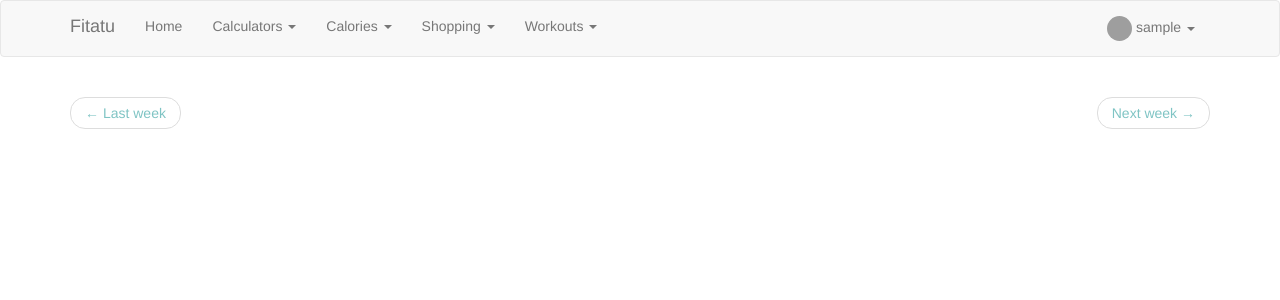
After one commit to domittaa/fitatu, a Flask app: page /workout_plan in a window 1280 px wide. The commit adds this page. Shown: the top 300 px of the page. Run offline with Flask 2, Linux system fonts and the light colour scheme; the visitor is signed in with stand-in values (Sample User, id 1); data comes from the database, SQL or seed files in the repository; some libraries are stand-ins or nearby versions; grey boxes are pictures that could not be loaded.

Commit message:
workout bp

```diff
--- a/app/__init__.py
+++ b/app/__init__.py
@@ -36,6 +36,9 @@ def create_app(config_class=Config):
     from app.shopping import bp as shopping_bp
     app.register_blueprint(shopping_bp)
 
+    from app.workouts import bp as workouts_bp
+    app.register_blueprint(workouts_bp)
+
     return app
 
 from app import models
--- a/app/templates/base.html
+++ b/app/templates/base.html
@@ -23,6 +23,15 @@
                 <ul class="nav navbar-nav">
                     <li><a href="{{ url_for('profile.index') }}">Home</a></li>
                     <li class="dropdown">
+                        <a href="#" class="dropdown-toggle" data-toggle="dropdown" role="button"
+                           aria-haspopup="true" aria-expanded="false">Calculators <span class="caret"></span></a>
+                        <ul class="dropdown-menu" aria-labelledby="dropdownMenuButton">
+                            <li><a href="{{ url_for('calculators.bmi') }}">BMI calculator</a></li>
+                            <li><a href="{{ url_for('calculators.bmr') }}">BMR calculator</a></li>
+                            <li><a href="{{ url_for('calculators.ter') }}">TER calculator</a></li>
+                        </ul>
+                    </li>
+                    <li class="dropdown">
                     <a href="#" class="dropdown-toggle" data-toggle="dropdown" role="button"
                        aria-haspopup="true" aria-expanded="false">Calories <span class="caret"></span></a>
                         <ul class="dropdown-menu" aria-labelledby="dropdownMenuButton">
@@ -32,24 +41,20 @@
                     </li>
                     <li class="dropdown">
                     <a href="#" class="dropdown-toggle" data-toggle="dropdown" role="button"
-                       aria-haspopup="true" aria-expanded="false">Planning <span class="caret"></span></a>
+                       aria-haspopup="true" aria-expanded="false">Shopping <span class="caret"></span></a>
                         <ul class="dropdown-menu" aria-labelledby="dropdownMenuButton">
                             <li><a href="{{ url_for('shopping.list') }}">Shopping List</a></li>
                             <li><a href="{{ url_for('shopping.fridge') }}">My Fridge</a></li>
                             <li><a href="{{ url_for('shopping.week_menu') }}"> Menu</a></li>
-                            <li><a href=""> Workouts</a></li>
                         </ul>
                     </li>
                     <li class="dropdown">
-                        <a href="#" class="dropdown-toggle" data-toggle="dropdown" role="button"
-                           aria-haspopup="true" aria-expanded="false">Calculators <span class="caret"></span></a>
+                    <a href="#" class="dropdown-toggle" data-toggle="dropdown" role="button"
+                       aria-haspopup="true" aria-expanded="false">Workouts <span class="caret"></span></a>
                         <ul class="dropdown-menu" aria-labelledby="dropdownMenuButton">
-                            <li><a href="{{ url_for('calculators.bmi') }}">BMI calculator</a></li>
-                            <li><a href="{{ url_for('calculators.bmr') }}">BMR calculator</a></li>
-                            <li><a href="{{ url_for('calculators.ter') }}">TER calculator</a></li>
+                        <li><a href="{{ url_for('workouts.workout_plan') }}"> Plan</a></li>
                         </ul>
                     </li>
-
                 </ul>
                 <ul class="nav navbar-nav navbar-right">
                     {% if current_user.is_anonymous %}
--- /dev/null
+++ b/app/templates/workouts/workout_plan.html
@@ -0,0 +1,21 @@
+{% extends 'base.html' %}
+{% block app_content %}
+
+
+
+
+    <nav aria-label="...">
+        <ul class="pager">
+            <li class="previous">
+                <a style="color: rgb(127,196,196);" href="{{ url_for('workouts.workout_plan', date=yesterday) }}">
+                    <span aria-hidden="true"> &larr;</span> Last week
+                </a>
+            </li>
+            <li class="next">
+                <a style="color: rgb(127,196,196);" href="{{url_for('workouts.workout_plan', date=tomorrow)}}"> Next week
+                    <span aria-hidden="true">&rarr;</span>
+                </a>
+            </li>
+        </ul>
+    </nav>
+{% endblock %}
--- /dev/null
+++ b/app/week_func.py
@@ -0,0 +1,108 @@
+from datetime import datetime, timedelta
+
+
+def get_week(date):
+    today = datetime.strptime(date, '%Y-%m-%d').date()
+
+    if today.weekday() == 0:
+        monday = today
+        tuesday = today + timedelta(days=1)
+        wednesday = today + timedelta(days=2)
+        thursday = today + timedelta(days=3)
+        friday = today + timedelta(days=4)
+        saturday = today + timedelta(days=5)
+        sunday = today + timedelta(days=6)
+
+        week = {key: value for (key, value) in (
+            ('monday', monday), ('tuesday', tuesday), ('wednesday', wednesday), ('thursday', thursday),
+            ('friday', friday), ('saturday', saturday), ('sunday', sunday))}
+        return week
+
+    elif today.weekday() == 1:
+        tuesday = today
+        monday = today - timedelta(days=1)
+        wednesday = today + timedelta(days=1)
+        thursday = today + timedelta(days=2)
+        friday = today + timedelta(days=3)
+        saturday = today + timedelta(days=4)
+        sunday = today + timedelta(days=5)
+
+        week = {key: value for (key, value) in (
+            ('monday', monday), ('tuesday', tuesday),  ('wednesday', wednesday), ('thursday', thursday),
+            ('friday', friday), ('saturday', saturday), ('sunday', sunday))}
+        return week
+
+
+    elif today.weekday() == 2:
+        wednesday = today
+        monday = today - timedelta(days=2)
+        tuesday = today - timedelta(days=1)
+        thursday = today + timedelta(days=1)
+        friday = today + timedelta(days=2)
+        saturday = today + timedelta(days=3)
+        sunday = saturday + timedelta(days=4)
+
+        week = {key: value for (key, value) in (
+            ('monday', monday), ('tuesday', tuesday),  ('wednesday', wednesday), ('thursday', thursday),
+            ('friday', friday), ('saturday', saturday), ('sunday', sunday))}
+        return week
+
+
+    elif today.weekday() == 3:
+        thursday = today
+        monday = today - timedelta(days=3)
+        tuesday = today - timedelta(days=2)
+        wednesday = today - timedelta(days=1)
+        friday = today + timedelta(days=1)
+        saturday = today + timedelta(days=2)
+        sunday = saturday + timedelta(days=3)
+
+        week = {key: value for (key, value) in (
+            ('monday', monday), ('tuesday', tuesday),  ('wednesday', wednesday), ('thursday', thursday),
+            ('friday', friday), ('saturday', saturday), ('sunday', sunday))}
+        return week
+
+
+    elif today.weekday() == 4:
+        friday = today
+        monday = today - timedelta(days=4)
+        tuesday = today - timedelta(days=3)
+        wednesday = today - timedelta(days=2)
+        thursday = today - timedelta(days=1)
+        saturday = today + timedelta(days=1)
+        sunday = today + timedelta(days=2)
+
+        week = {key: value for (key, value) in (
+            ('monday', monday), ('tuesday', tuesday),  ('wednesday', wednesday), ('thursday', thursday),
+            ('friday', friday), ('saturday', saturday), ('sunday', sunday))}
+        return week
+
+
+    elif today.weekday() == 5:
+        saturday = today
+        monday = today - timedelta(days=5)
+        tuesday = today - timedelta(days=4)
+        wednesday = today - timedelta(days=3)
+        thursday = today - timedelta(days=2)
+        friday = today - timedelta(days=1)
+        sunday = today + timedelta(days=1)
+
+        week = {key: value for (key, value) in (
+            ('monday', monday), ('tuesday', tuesday),  ('wednesday', wednesday), ('thursday', thursday),
+            ('friday', friday), ('saturday', saturday), ('sunday', sunday))}
+        return week
+
+    elif today.weekday() == 6:
+        sunday = today
+        monday = today - timedelta(days=6)
+        tuesday = today - timedelta(days=5)
+        wednesday = today - timedelta(days=4)
+        thursday = today - timedelta(days=3)
+        friday = today - timedelta(days=3)
+        saturday = today - timedelta(days=1)
+
+        week = {key: value for (key, value) in (
+            ('monday', monday), ('tuesday', tuesday),  ('wednesday', wednesday), ('thursday', thursday),
+            ('friday', friday), ('saturday', saturday), ('sunday', sunday))}
+
+        return week
--- /dev/null
+++ b/app/workouts/__init__.py
@@ -0,0 +1,5 @@
+from flask import Blueprint
+
+bp = Blueprint('workouts', __name__)
+
+from app.workouts import routes
--- /dev/null
+++ b/app/workouts/routes.py
@@ -0,0 +1,20 @@
+from datetime import datetime, date, timedelta
+from flask import url_for, redirect, render_template
+from app.week_func import get_week
+from app.workouts import bp
+from app import db
+from app.models import List, ListProduct, Fridge, Menu
+from flask_login import login_required, current_user
+from app.shopping.forms import ListForm, ListProductForm, FridgeForm, MenuForm
+
+
+@bp.route('/workout_plan', defaults={'date': str(date.today())}, methods=['GET', 'POST'])
+@bp.route('/workout_plan/<date>', methods = ['GET', 'PUT'])
+@login_required
+def workout_plan(date):
+    today = datetime.strptime(date, '%Y-%m-%d').date()
+    tomorrow = today + timedelta(days=7)
+    yesterday = today - timedelta(days=7)
+    week = get_week(date)
+
+    return render_template('workouts/workout_plan.html', today=today, tomorrow=tomorrow, yesterday=yesterday, week=week)
--- a/fitatu.py
+++ b/fitatu.py
@@ -1,4 +1,4 @@
 from app import create_app, db
-from app.models import User, Food
+from app.models import User, Food, Portion, List, ListProduct, Fridge, Menu
 
 app = create_app()
```
Also changed, not shown: app/shopping/routes.py (+2 -90 lines).
